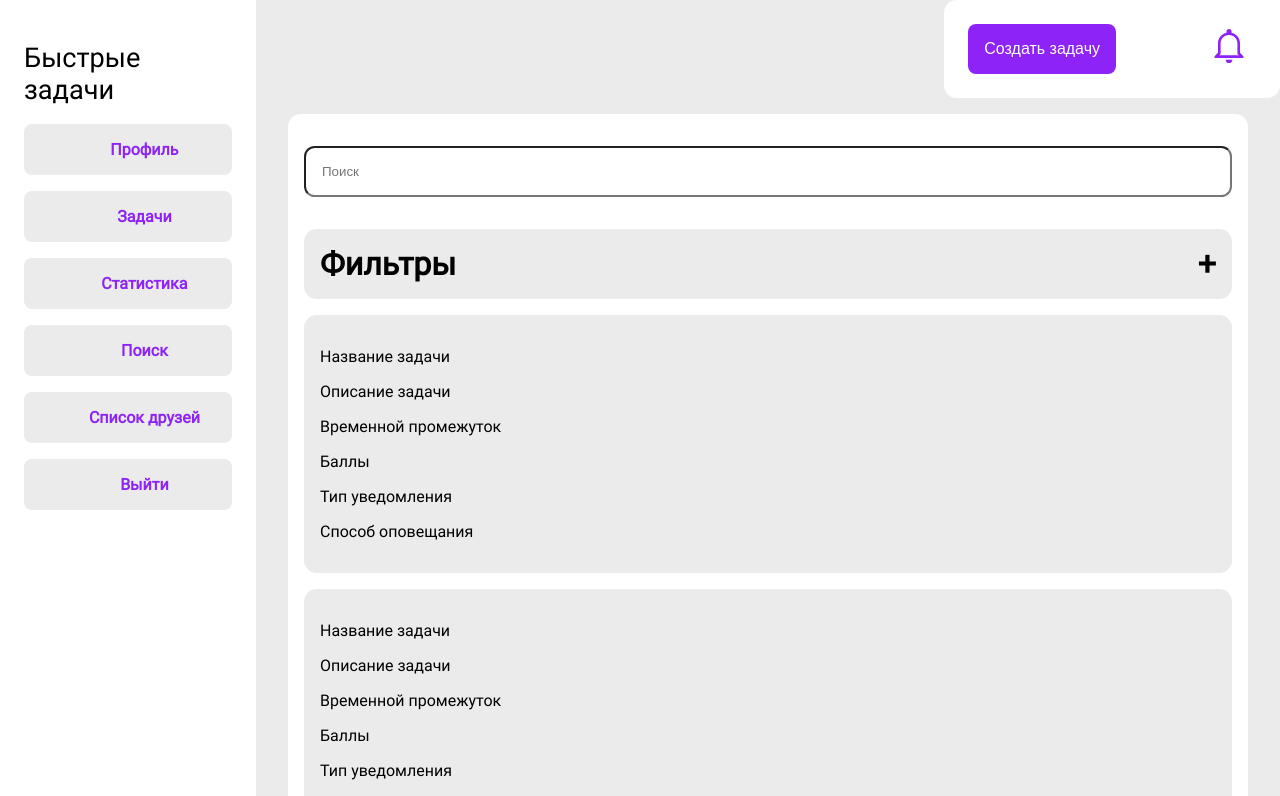
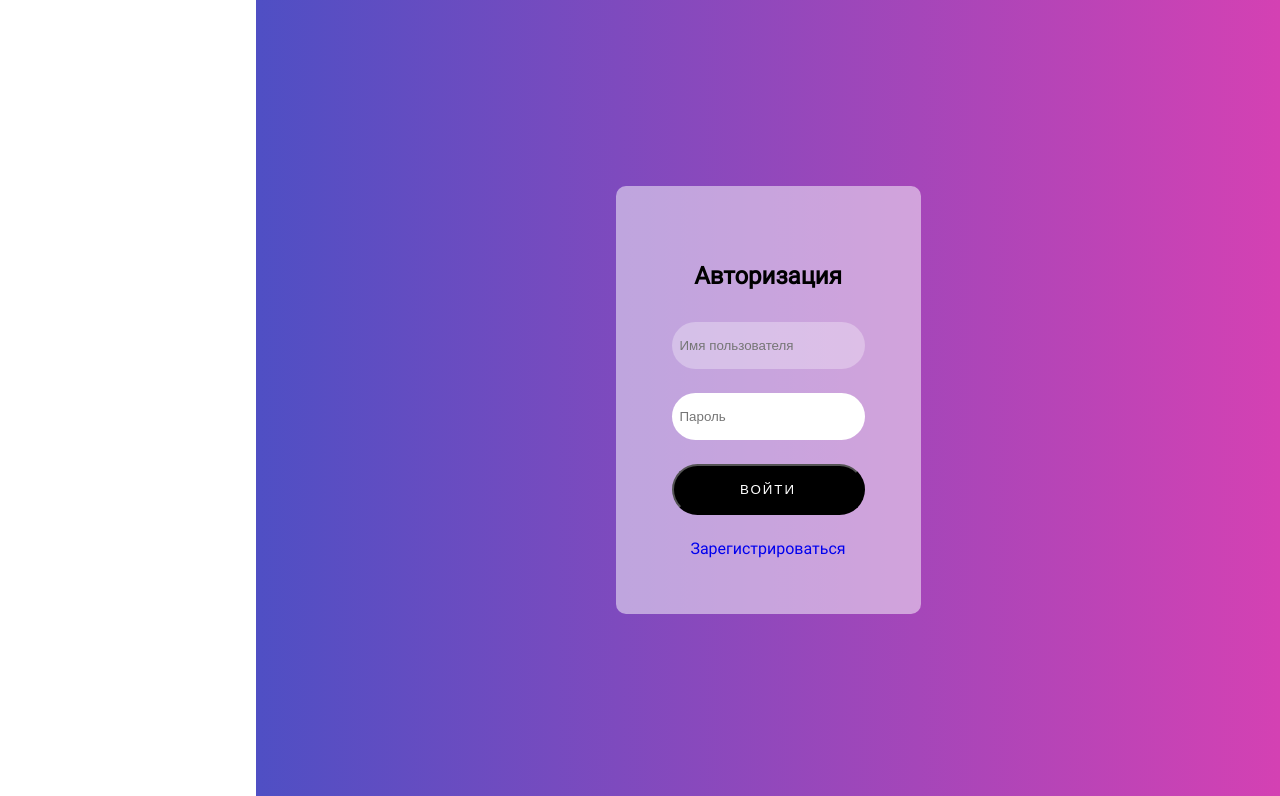
Before and after one commit to nibrissa/fastcase_hackathon, a React (Create React App) app: page /tasks/search in a window 1280 px wide. Shown: the top 796 px of the page. Built offline with nearby package versions, Linux system fonts and the light colour scheme; some icons are missing.

Commit message:
More integration, slight changes

```diff
--- a/src/App.js
+++ b/src/App.js
@@ -17,7 +17,7 @@ import CreateTask from "./components/CreateTask/CreateTask";
 
 function App(props) {
     const user = AuthService.getCurrentUser();
-    if (!user) {
+    if (user) {
 
         return (
 
@@ -28,12 +28,12 @@ function App(props) {
                 <div className={'app-content'}>
                     <Header/>
                     <Routes>
-                        <Route path='/' element={<Tasks tasksPage={props.state.tasksPage}/>}/>
+                        <Route path='/' element={<Tasks/>}/>
                         <Route path='/login' element={<Login/>}/>
-                        <Route path='/update' element={<CreateTask/>}/>
+                        <Route path='/create' element={<CreateTask/>}/>
                         <Route path='/registration' element={<Registration/>}/>
                         <Route path='/logout' element={<Logout/>}/>
-                        <Route path='/tasks' element={<Tasks tasksPage={props.state.tasksPage}/>}/>
+                        <Route path='/tasks' element={<Tasks/>}/>
                         <Route path='/tasks/search' element={<TaskSearch/>}/>
                         <Route path='/statistics' element={<Statistics/>}/>
                         <Route path='/my_profile' element={<SingleUser/>}/>
--- a/src/components/CreateTask/CreateTask.jsx
+++ b/src/components/CreateTask/CreateTask.jsx
@@ -38,7 +38,6 @@ const CreateTask = () => {
                 <div className={s.triggerBtn}>
                     <button className={s.btnStyle}>Открыть модалку с триггерами</button>
                 </div>
-                    <textarea placeholder='Добавьте комментарий' className={s.Input}/>
 
                 <div className={s.btnSection}>
                     <button className={s.btnStyle}>Создать</button>
--- a/src/components/Header/Header.jsx
+++ b/src/components/Header/Header.jsx
@@ -25,7 +25,7 @@ const Header = () => {
                             </div>
                         </li>
                     </NavLink>
-                    <NavLink to={'/update'}>
+                    <NavLink to={'/create'}>
                     <li className={s.headerItem}>
                         <div className={s.btnCon}>
                             <button  className={s.btnCreate}> Создать задачу </button>
--- a/src/components/TaskSearch/TaskSearch.jsx
+++ b/src/components/TaskSearch/TaskSearch.jsx
@@ -1,47 +1,67 @@
 import React, {useState} from 'react'
 import s from './TaskSearch.module.css'
 import TaskSearchItem from "./TaskSearchItem/TaskSearchItem";
+import axios from "axios";
+import {API_URL} from "../../services/user.service";
+import authHeader from "../../services/auth-header";
+
+function fetch_default() {
+    return axios.get(API_URL + 'tasks', {headers: authHeader()});
+}
+
+
+
 
 const TaskSearch = () => {
+    let {results} = fetch_default()
+
+    function search(event) {
+        results = axios.post(API_URL + 'tasks/search', {search_value: event.target.value}, {headers: authHeader()});
+    }
+
 
     const [isActive, setIsActive] = useState(false);
+
+    if (!results) {
+        results = []
+    }
+
+
     return (
         <div className={s.wrapper}>
             <div className={s.content}>
-                <input type="text" placeholder='Поиск' className={s.inputSearch}/>
+                <input type="text" placeholder='Поиск' className={s.inputSearch} onChange={search}/>
 
-                <div className={s.accordion}>
-                    <div className={s.accordionItem}>
-                        <div className={s.accordionTitle} onClick={() => setIsActive(!isActive)}>
-                            <div>Фильтры</div>
-                            <div>{isActive ? '-' : '+'}</div>
-                        </div>
-                        {isActive && <div className={s.accordionContent}>
-                            <select className={s.acInput}>
-                                <option disabled selected>Статус задачи:</option>
-                                <option>Открыта</option>
-                                <option>Закрыта</option>
-                                <option>Завершена</option>
-                            </select>
-                            <input type='date' className={s.acInput}/>
-                            <input type='text' className={s.acInput} placeholder='Название отдела'/>
-                            <div className={s.acItem}>
-                                <label htmlFor="openMe">Открытые мной</label>
-                                <input id="openMe" type="checkbox"/>
-                            </div>
-                            <div className={s.acItem}>
-                                <label htmlFor="openMe">Выполняемые мной </label>
-                                <input id="openMe" type="checkbox"/>
-                            </div>
-                        </div>}
+                {/*<div className={s.accordion}>*/}
+                {/*    <div className={s.accordionItem}>*/}
+                {/*        <div className={s.accordionTitle} onClick={() => setIsActive(!isActive)}>*/}
+                {/*            <div>Фильтры</div>*/}
+                {/*            <div>{isActive ? '-' : '+'}</div>*/}
+                {/*        </div>*/}
+                {/*        {isActive && <div className={s.accordionContent}>*/}
+                {/*            <select className={s.acInput} defaultValue="Статус задачи:">*/}
+                {/*                <option disabled>Статус задачи:</option>*/}
+                {/*                <option>Открыта</option>*/}
+                {/*                <option>Закрыта</option>*/}
+                {/*                <option>Завершена</option>*/}
+                {/*            </select>*/}
+                {/*            <input type='date' className={s.acInput}/>*/}
+                {/*            <input type='text' className={s.acInput} placeholder='Название отдела'/>*/}
+                {/*            <div className={s.acItem}>*/}
+                {/*                <label htmlFor="openMe">Открытые мной</label>*/}
+                {/*                <input id="openMe" type="checkbox"/>*/}
+                {/*            </div>*/}
+                {/*            <div className={s.acItem}>*/}
+                {/*                <label htmlFor="openMe">Выполняемые мной </label>*/}
+                {/*                <input id="openMe" type="checkbox"/>*/}
+                {/*            </div>*/}
+                {/*        </div>}*/}
 
-                    </div>
+                {/*    </div>*/}
 
-                </div>
-                <TaskSearchItem/>
-                <TaskSearchItem/>
-                <TaskSearchItem/>
-                <TaskSearchItem/>
+                {/*</div>*/}
+                {/*<TaskSearchItem/>*/}
+                {results.map(result => <TaskSearchItem task={result}/>)}
             </div>
         </div>
     );
--- a/src/components/TaskSearch/TaskSearchItem/TaskSearchItem.jsx
+++ b/src/components/TaskSearch/TaskSearchItem/TaskSearchItem.jsx
@@ -1,17 +1,18 @@
 import s from './TaskSearchItem.module.css'
 import React from 'react'
 
-const TaskSearchItem = () => {
-    return(
+const TaskSearchItem = (props) => {
+    let {task} = props.task
+    return (
 
         <div className={s.wrapper}>
             <div className={s.content}>
-               <p>Название задачи</p>
-                <p>Описание задачи</p>
-                <p>Временной промежуток</p>
-                <p>Баллы</p>
-                <p>Тип уведомления</p>
-                <p>Способ оповещания</p>
+                <p>{task.id}</p>
+                <p>{task.name}</p>
+                <p>{task.author.fio}</p>
+                <p>{task.created_at}</p>
+                <p>{task.points}</p>
+                <p>{task.status}</p>
             </div>
         </div>
     );
--- a/src/components/Tasks/Tasks.jsx
+++ b/src/components/Tasks/Tasks.jsx
@@ -13,10 +13,14 @@ function load_tasks() {
 }
 
 
-const Tasks = (props) => {
+const Tasks = () => {
     let {tasks} = load_tasks()
     if (!tasks) {
-        tasks = props.tasksPage[0].items
+        tasks = [
+            {id: 1, name: 'Название задачи 1'},
+            {id: 2, name: 'Название задачи 2'},
+            {id: 3, name: 'Название задачи 3'}
+        ]
     }
     const [open, setOpenM] = React.useState(false);
 
@@ -34,7 +38,7 @@ const Tasks = (props) => {
                 <div className={s.board}>
 
                     {/*<div className={s.boardTitle}>{board.name}</div>*/}
-                    <div className={s.boardTitle}> <h2>Мои задачи</h2></div>
+                    <div className={s.boardTitle}><h2>Мои задачи</h2></div>
 
                     {/*{board.items.map(item =>*/}
                     {tasks.map(item =>
```
